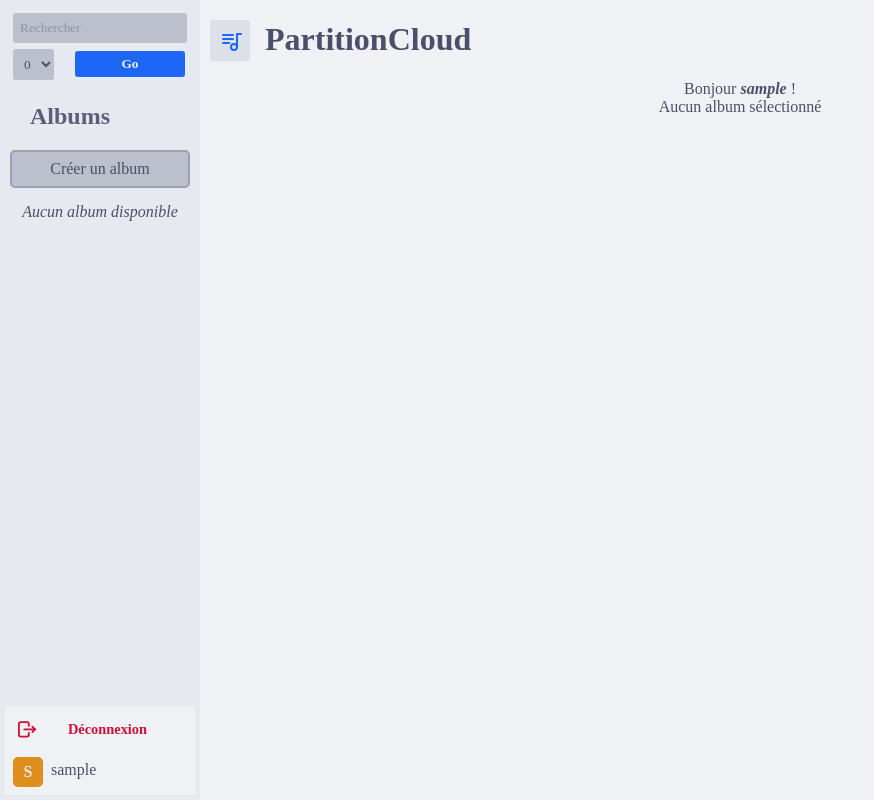
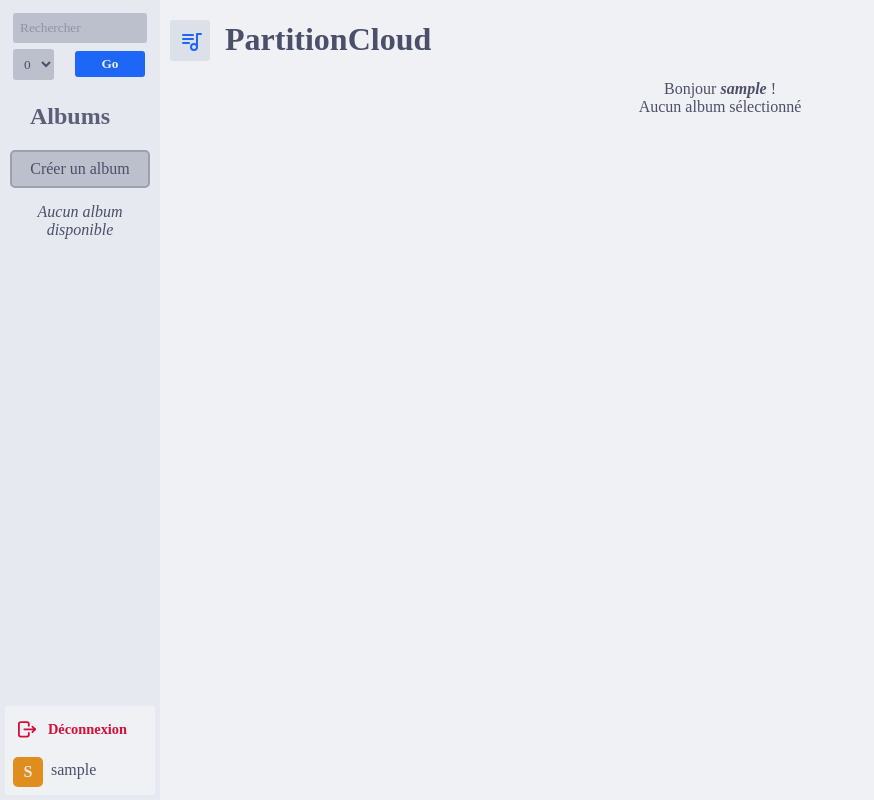
Before and after one commit to partitioncloud/partitioncloud-server, a Flask app: page /albums/ in a window 1280 px wide. Shown: the whole page, without its empty margins (0-874 px from the left). Run offline with Flask 3, Linux system fonts and the light colour scheme; the visitor is signed in with stand-in values (Sample User, id 1); data comes from the database, SQL or seed files in the repository; data that the repository does not hold is empty; some libraries are stand-ins or nearby versions.

Commit message:
Fix that sidebar

```diff
--- a/partitioncloud/static/mobile.css
+++ b/partitioncloud/static/mobile.css
@@ -11,9 +11,4 @@
     #content-container {
         overflow: hidden;
     }
-
-    /* calc(var(--sidebar-size) - 20px) seems not to be working so I'm hardcoding this.. */
-    #settings-container {
-        width: calc(75vw - 20px);
-    }
 }
--- a/partitioncloud/static/style.css
+++ b/partitioncloud/static/style.css
@@ -1,4 +1,4 @@
-@import url('https://www.augustin64.fr/static/font/iosevka.css');
+/** @import url('https://www.augustin64.fr/static/font/iosevka.css'); */
 
 
 /** Color Schemes */
@@ -34,7 +34,7 @@
     --color-mantle: #181825;
     --color-crust: #11111b;
 
-    --font-family: Iosevka Web;
+    /* --font-family: Iosevka Web; /* Specify the font here */
 }
 
 /* Light theme: Catppuccin Latte */
@@ -72,8 +72,9 @@
 
 /** Various settings (variables) */
 :root {
-    /*--sidebar-size: max(10vw, 160px);*/
-    --sidebar-size: 200px;
+    --sidebar-size: max(10vw, 160px);
+    --sidebar-sz-plus10: calc(var(--sidebar-size) + 10px);
+    --sidebar-sz-moins20: calc(var(--sidebar-size) - 20px);
 }
 
 * {
@@ -192,7 +193,7 @@ input:checked#slide-sidebar~label {
     z-index: 1;
     position: absolute;
     top: 20px;
-    left: calc(var(--sidebar-size) + 10px);
+    left: var(--sidebar-sz-plus10);
     background-color: var(--color-base);
 
     -moz-transition: left 0.5s ease;
@@ -325,7 +326,7 @@ img.partition-thumbnail {
 
 #albums {
     overflow: scroll;
-    height: 70vh;
+    height: calc(100% - 375px); /* we don't want it hidden behind settings */
     padding: 0 5px;
 }
 
@@ -367,8 +368,7 @@ img.partition-thumbnail {
     bottom: 0;
 
     background-color: var(--color-base);
-    width: 180px;
-    /*TODO width: calc(var-(--sidebar-size) - 20px); ?*/
+    width: var(--sidebar-sz-moins20);
     padding: 5px;
     margin: 5px;
 
@@ -538,7 +538,7 @@ input[type="file"] {
 /** Dangerous buttons */
 button#logout:hover,
 a#delete-album:hover,
-button#delete-partition {
+#delete-partition {
     background-color: var(--color-red);
     color: var(--color-mantle);
 }
```
